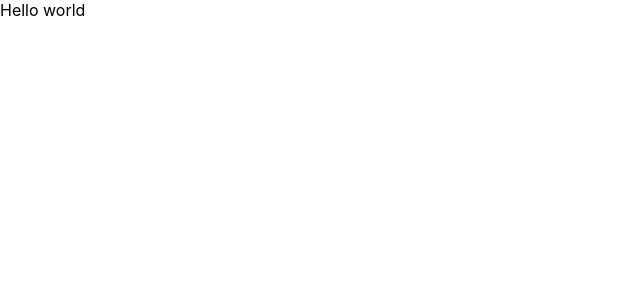
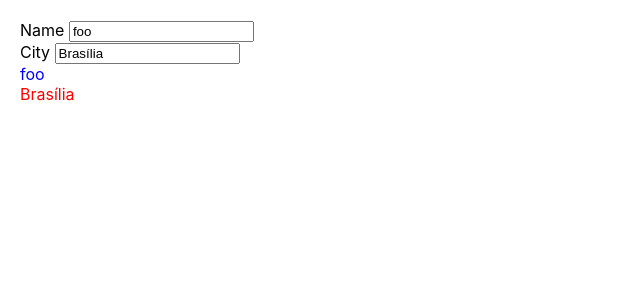
Before and after one commit to rodrigocfd/react-typescript-context-example, a React (Create React App) app: page / in a window 1280 px wide. Shown: the top 300 px of the page, without its empty margins (0-640 px from the left). Built offline with nearby package versions, Linux system fonts and the light colour scheme; the HTML template or start-up script is replaced by a standard one.

Commit message:
Context-based global app store.

```diff
--- a/src/app/App.tsx
+++ b/src/app/App.tsx
@@ -1,12 +1,24 @@
-import React from 'react';
+import React, {FC} from 'react';
+
+import {ContextStore, newStore} from './ContextStore';
+import Inputs from './Inputs';
+import TextBlue from './TextBlue';
+import TextRed from './TextRed';
 
 interface Props { }
 
-const App: React.FC<Props> = () => {
+/**
+ * Application root component.
+ */
+const App: FC<Props> = () => {
 	return (
-		<div>
-			Hello world
-		</div>
+		<ContextStore.Provider value={newStore()}>
+			<div>
+				<Inputs />
+				<TextBlue />
+				<TextRed />
+			</div>
+		</ContextStore.Provider>
 	);
 };
 
--- /dev/null
+++ b/src/app/ContextStore.ts
@@ -0,0 +1,38 @@
+import React from 'react';
+
+/**
+ * Global app context store.
+ */
+export interface Store {
+	name: string;
+	city: string;
+};
+
+/**
+ * Tuple returned by useContext hook.
+ */
+export type StoreGetSet = [Store, (s: Store) => void];
+
+/**
+ * Context object, to be passed to useContext hook.
+ */
+export const ContextStore = React.createContext(
+	<StoreGetSet>[<Store>{}, (s: Store): void => {}]);
+
+/**
+ * Creates a new store with default values.
+ * Return value can be passed to ContextStore.Provider.
+ */
+export function newStore(): StoreGetSet {
+	return React.useState({
+		name: 'foo',
+		city: 'Brasília'
+	});
+};
+
+/**
+ * Syntactic sugar to useContext hook.
+ */
+export default function useStore(): StoreGetSet {
+	return React.useContext(ContextStore);
+};
--- /dev/null
+++ b/src/app/Inputs.tsx
@@ -0,0 +1,27 @@
+import React, {FC} from 'react';
+
+import useStore from './ContextStore';
+
+interface Props { }
+
+const Inputs: FC<Props> = () => {
+	const [store, setStore] = useStore();
+
+	return (
+		<div>
+			<div>
+				Name {' '}
+				<input type="text" autoComplete="off" value={store.name}
+					onChange={e => setStore({...store, name: e.target.value})} />
+			</div>
+
+			<div>
+				City {' '}
+				<input type="text" autoComplete="off" value={store.city}
+					onChange={e => setStore({...store, city: e.target.value})} />
+			</div>
+		</div>
+	);
+};
+
+export default Inputs;
--- /dev/null
+++ b/src/app/TextBlue.tsx
@@ -0,0 +1,15 @@
+import React, {FC} from 'react';
+
+import useStore from './ContextStore';
+
+interface Props { }
+
+const TextBlue: FC<Props> = () => {
+	const [store, setStore] = useStore();
+
+	return (
+		<div style={{color: 'blue'}}>{store.name}</div>
+	);
+};
+
+export default TextBlue;
--- /dev/null
+++ b/src/app/TextRed.tsx
@@ -0,0 +1,15 @@
+import React, {FC} from 'react';
+
+import useStore from './ContextStore';
+
+interface Props { }
+
+const RedText: FC<Props> = () => {
+	const [store, setStore] = useStore();
+
+	return (
+		<div style={{color: 'red'}}>{store.city}</div>
+	);
+};
+
+export default RedText;
--- a/src/index.css
+++ b/src/index.css
@@ -3,7 +3,7 @@
  */
 
 body {
-	margin: 0;
+	margin: 20px;
 	font-family: -apple-system, BlinkMacSystemFont, 'Segoe UI', 'Roboto', 'Oxygen',
 		'Ubuntu', 'Cantarell', 'Fira Sans', 'Droid Sans', 'Helvetica Neue',
 		sans-serif;
```
